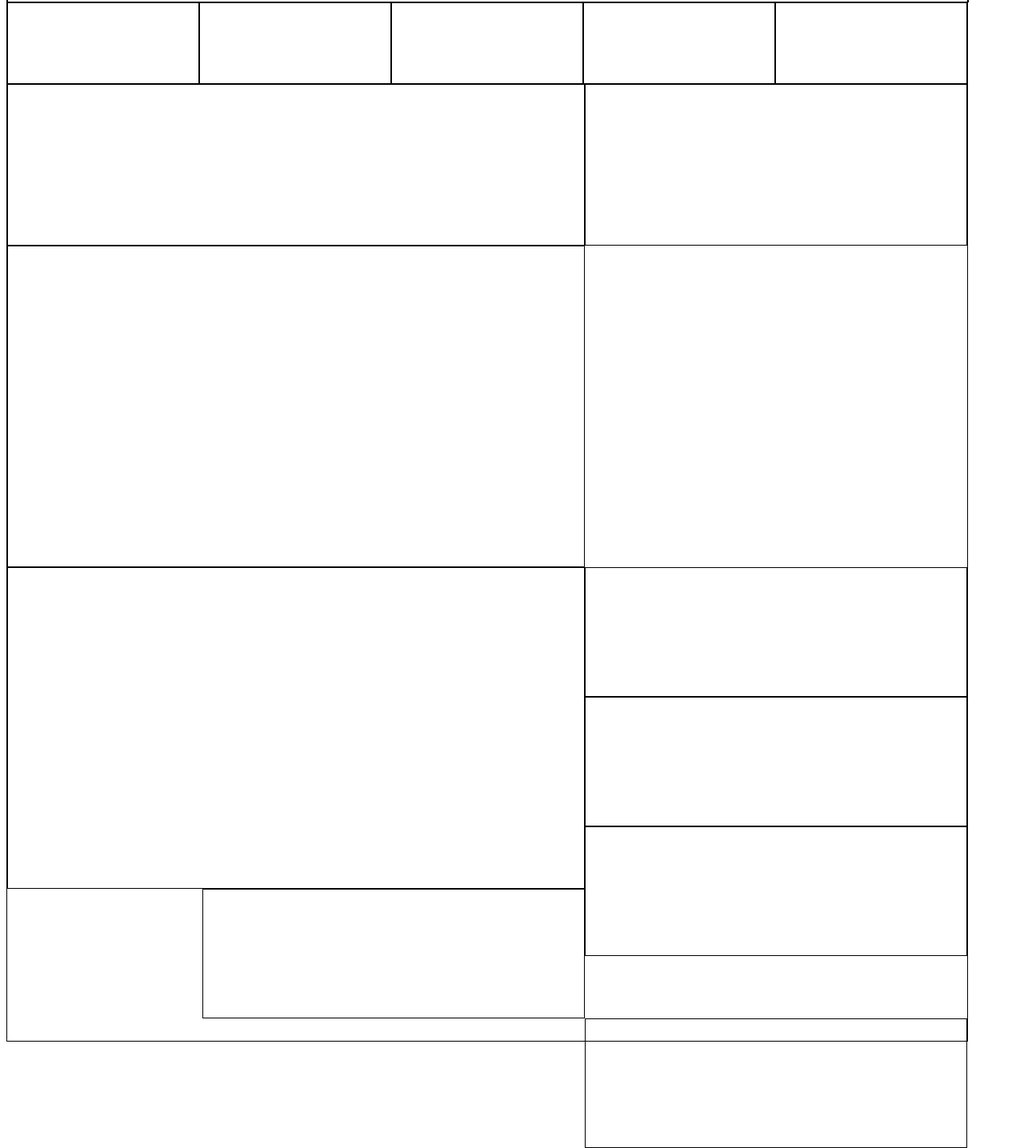
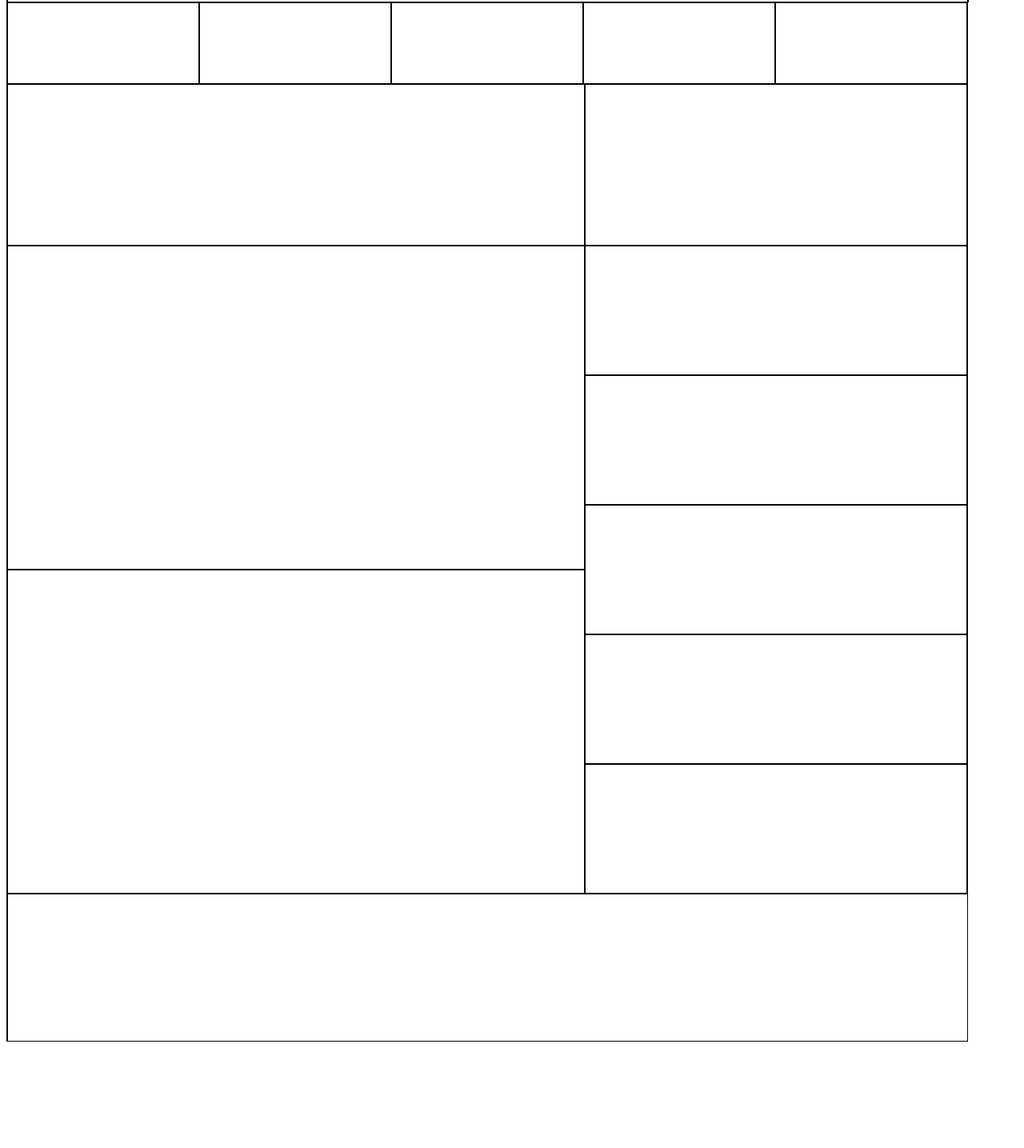
Before and after one commit to Psylops/Homework, a plain HTML site: page boringproj.html in a window 1280 px wide. Shown: the part 208-1643 px from the top of the page at 80% size. After the commit the page ends 1518 px from the top, so only its background shows below. Drawn offline with Linux system fonts and the light colour scheme.

Commit message:
Finished

```diff
--- a/boringproj.html
+++ b/boringproj.html
@@ -5,10 +5,6 @@
     <style>
         div{
             border:1px solid black;
-        }
-        :root{
-            width:1200px;
-            height:1500px;
         }
         #divmain{
             width:1200px;
@@ -33,25 +29,25 @@
             height:200px;
             float:left;
         }
-        .divnews{
-            width:720px;
-            height:400px;
-            float:left;
+        #divnews1 {
+            width: 720px;
+            height: 403px;
+            float: left;
         }
-        /*#divfooter {
-            width: 1200px;
-            height: 200px;
-            float: inline-end;
-        }*/
+        #divnews2 {
+            width: 720px;
+            height: 403px;
+            float: left;
+        }
         #divsocial1 {
             width: 476px;
             height: 160px;
-            float: right;
+            float: left;
         }
         #divsocial2 {
             width: 476px;
             height: 160px;
-            float: right;
+            float: left;
         }
         #divsocial3 {
             width: 476px;
@@ -61,12 +57,17 @@
         #divsocial4 {
             width: 476px;
             height: 160px;
-            float: right;
+            float: left;
         }
         #divsocial5 {
             width: 476px;
             height: 160px;
-            float: right;
+            float: left;
+        }
+        #divfooter{
+            width:1199px;
+            height:183px;
+            float:left;
         }
     </style>
 </head>
@@ -80,13 +81,15 @@
         <div class="divcategories"></div>
         <div id="divheadline"></div>
         <div id="divad2"></div>
-        <div class="divnews"></div>
-        <div class="divnews"></div>
+        <div id="divnews1"></div>
+
         <div id="divsocial1"></div>
         <div id="divsocial2"></div>
         <div id="divsocial3"></div>
+        <div id="divnews2"></div>
         <div id="divsocial4"></div>
         <div id="divsocial5"></div>
+        <div id="divfooter"></div>
     </div>
 </body>
 </html>
```
